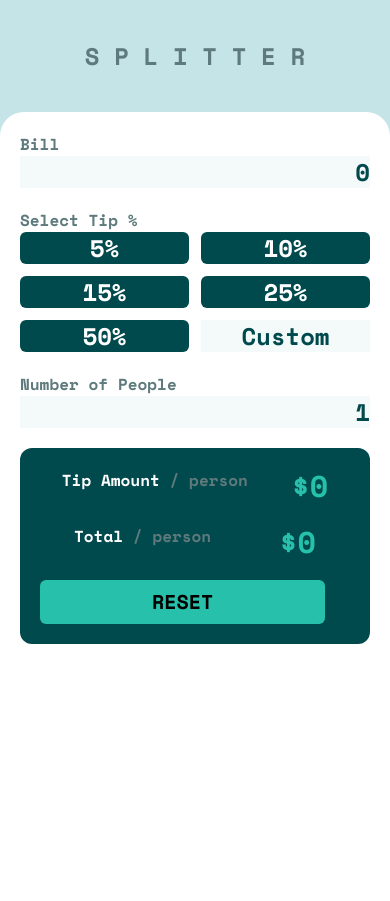
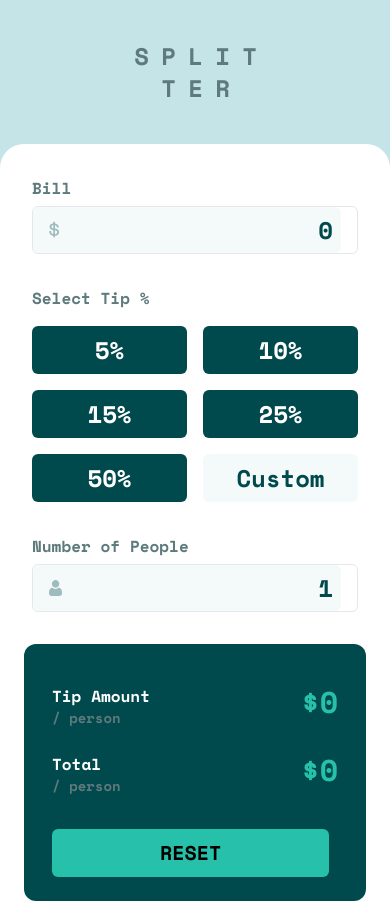
Before and after one commit to rafaelrendonx/tip-calculator, a React (Vite) app: page / in a window 390 px wide. Before the commit the page ends 844 px from the top, so only its background shows below. Built offline with nearby package versions, Linux system fonts and the light colour scheme.

Commit message:
Se termina version mobile

```diff
--- a/src/App.jsx
+++ b/src/App.jsx
@@ -1,4 +1,6 @@
 import { useState } from "react"
+import billImage from '../images/icon-dollar.svg'
+import personImage from '../images/icon-person.svg'
 
 function App() {
 
@@ -65,73 +67,101 @@
   return (
     <div className="font-spaceMono bg-light-grayish-cyan">
 
-      <div className=" p-10">
-        <h1 className="text-dark-grayish-cyan text-2xl text-center">S P L I T T E R</h1>
+      <div className="">
+        <h1 className="text-dark-grayish-cyan text-2xl text-center px-32 py-10 tracking-tighter">S P L I T T E R</h1>
       </div>
 
       {/*Cuadro blanco*/}
-      <main className="p-5 rounded-t-3xl bg-white">
+      <main className=" bg-white p-8 rounded-t-3xl">
         {/*Bill*/}
-        <div className="flex flex-col  pb-5">
-          <label htmlFor="bill" className="text-dark-grayish-cyan">Bill</label>
-          <input type="text" value={bill} onChange={handleBill} id="bill"
-            className="text-very-dark-cyan text-right text-2xl bg-very-light-grayish-cyan" />
+        <div className="flex flex-col pb-[32px]">
+          <label htmlFor="bill" className="text-dark-grayish-cyan pb-[6px]">Bill</label>
+
+          <div className="relative rounded-md border">
+            <input type="text" value={bill} onChange={handleBill} id="bill"
+              className="rounded-md py-[6.75px] bg-very-light-grayish-cyan text-very-dark-cyan text-2xl text-right pr-2" />
+            <div className="absolute inset-y-0 pl-4 flex items-center pointer-events-none bg-very-light-grayish-cyan rounded-md">
+              <svg xmlns="http://www.w3.org/2000/svg" width="11" height="17">
+                <path fill="#9EBBBD" d="M6.016 16.328v-1.464c1.232-.08 2.22-.444 2.964-1.092.744-.648 1.116-1.508 1.116-2.58v-.144c0-.992-.348-1.772-1.044-2.34-.696-.568-1.708-.932-3.036-1.092V4.184c.56.144 1.012.4 1.356.768.344.368.516.816.516 1.344v.288h1.824v-.432c0-.448-.088-.876-.264-1.284a3.783 3.783 0 00-.744-1.116A4.251 4.251 0 007.54 2.9a5.324 5.324 0 00-1.524-.492V.872H4.288V2.36a5.532 5.532 0 00-1.416.324c-.448.168-.84.392-1.176.672-.336.28-.604.616-.804 1.008-.2.392-.3.844-.3 1.356v.144c0 .96.316 1.708.948 2.244.632.536 1.548.884 2.748 1.044v3.912c-.704-.16-1.248-.472-1.632-.936-.384-.464-.576-1.08-.576-1.848v-.288H.256v.576c0 .464.08.924.24 1.38.16.456.404.88.732 1.272.328.392.744.728 1.248 1.008s1.108.476 1.812.588v1.512h1.728zM4.288 7.424c-.688-.128-1.164-.332-1.428-.612-.264-.28-.396-.644-.396-1.092 0-.464.176-.832.528-1.104.352-.272.784-.448 1.296-.528v3.336zm1.728 5.712V9.344c.768.128 1.328.328 1.68.6.352.272.528.688.528 1.248 0 .544-.196.984-.588 1.32-.392.336-.932.544-1.62.624z" />
+              </svg>
+            </div>
+          </div>
         </div>
+
         {/*Tips*/}
-        <div className="pb-5">
-          <p className="text-dark-grayish-cyan">Select Tip %</p>
-          <div className="grid grid-cols-2 gap-3">
+        <div className="pb-[32px]">
+          <p className="text-dark-grayish-cyan pb-4">Select Tip %</p>
+          <div className="grid grid-cols-2 gap-4">
             <button onClick={() => handleTip(5, 0)}
-              className={[0 === selectedTip ? "bg-strong-cyan text-white text-2xl rounded-md" : "bg-very-dark-cyan text-white text-2xl rounded-md"]}>
+              className={[0 === selectedTip ? "bg-strong-cyan text-white text-2xl rounded-md p-[8px]" : "bg-very-dark-cyan text-white text-2xl rounded-md p-[8px]"]}>
               5%
             </button>
             <button onClick={() => handleTip(10, 1)}
-              className={[1 === selectedTip ? "bg-strong-cyan text-white text-2xl rounded-md" : "bg-very-dark-cyan text-white text-2xl rounded-md"]}>
+              className={[1 === selectedTip ? "bg-strong-cyan text-white text-2xl rounded-md p-[8px]" : "bg-very-dark-cyan text-white text-2xl rounded-md p-[8px]"]}>
               10%
             </button>
             <button onClick={() => handleTip(15, 2)}
-              className={[2 === selectedTip ? "bg-strong-cyan text-white text-2xl rounded-md" : "bg-very-dark-cyan text-white text-2xl rounded-md"]}>
+              className={[2 === selectedTip ? "bg-strong-cyan text-white text-2xl rounded-md p-[8px]" : "bg-very-dark-cyan text-white text-2xl rounded-md p-[8px]"]}>
               15%
             </button>
             <button onClick={() => handleTip(25, 3)}
-              className={[3 === selectedTip ? "bg-strong-cyan text-white text-2xl rounded-md" : "bg-very-dark-cyan text-white text-2xl rounded-md"]}>
+              className={[3 === selectedTip ? "bg-strong-cyan text-white text-2xl rounded-md p-[8px]" : "bg-very-dark-cyan text-white text-2xl rounded-md p-[8px]"]}>
               25%
             </button>
             <button onClick={() => handleTip(50, 4)}
-              className={[4 === selectedTip ? "bg-strong-cyan text-white text-2xl rounded-md" : "bg-very-dark-cyan text-white text-2xl rounded-md"]}>
+              className={[4 === selectedTip ? "bg-strong-cyan text-white text-2xl rounded-md p-[8px]" : "bg-very-dark-cyan text-white text-2xl rounded-md p-[8px]"]}>
               50%
             </button>
             <input type="text" value={customTip} onChange={handleCustomTip} placeholder="Custom" onClick={() => handleTip(customTip, 5)} id="custom"
-              className="text-very-dark-cyan text-right text-2xl bg-very-light-grayish-cyan placeholder:text-center placeholder:text-very-dark-cyan" />
+              className="text-very-dark-cyan text-right text-2xl bg-very-light-grayish-cyan placeholder:text-center placeholder:text-very-dark-cyan p-[8px] rounded-md" />
           </div>
         </div>
+
         {/*People*/}
-        <div className="flex flex-col pb-5">
-          <label htmlFor="people" className="text-dark-grayish-cyan">Number of People</label>
-          <input type="text" value={people} onChange={handlePeople} id="people"
-            className="text-very-dark-cyan text-right text-2xl bg-very-light-grayish-cyan" />
+        <div className="flex flex-col">
+          <label htmlFor="people" className="text-dark-grayish-cyan pb-[6.75px]">Number of People</label>
+
+          <div className="relative rounded-md border">
+            <input type="text" value={people} onChange={handlePeople} id="people"
+              className="rounded-md py-[6.75px] bg-very-light-grayish-cyan text-very-dark-cyan text-2xl text-right pr-2" />
+            <div className="absolute inset-y-0 pl-4 flex items-center pointer-events-none bg-very-light-grayish-cyan rounded-md">
+              <svg xmlns="http://www.w3.org/2000/svg" width="13" height="16">
+                <path fill="#9EBBBD" d="M9.573 7.729c.406 0 .784.07 1.126.209.342.14.639.33.881.569.232.227.438.503.614.82a5.1 5.1 0 01.407.949c.097.312.178.654.242 1.016.062.359.105.699.126 1.011.02.307.031.624.031.945 0 .836-.259 1.512-.768 2.01-.504.492-1.17.742-1.98.742H2.748c-.81 0-1.477-.25-1.98-.742C.259 14.76 0 14.084 0 13.248c0-.322.01-.64.032-.945.02-.312.063-.652.126-1.01.063-.363.144-.705.242-1.017.1-.323.238-.643.407-.948.176-.318.382-.594.613-.821.243-.238.54-.43.882-.57.342-.138.72-.208 1.125-.208.16 0 .313.067.61.265.183.123.397.264.636.421.204.134.48.259.822.372.333.11.671.167 1.005.167a3.19 3.19 0 001.006-.167c.341-.113.618-.238.822-.372l.636-.42c.296-.2.45-.266.61-.266zM6.598 0C7.63 0 8.522.38 9.252 1.129s1.1 1.666 1.1 2.724c0 1.06-.37 1.976-1.1 2.725-.73.75-1.623 1.13-2.654 1.13-1.03 0-1.924-.38-2.653-1.13-.73-.749-1.1-1.666-1.1-2.725 0-1.058.37-1.975 1.1-2.724C4.675.379 5.567 0 6.598 0z" />
+              </svg>
+            </div>
+          </div>
         </div>
-        {/*Cuadro verde*/}
-        <div className="bg-very-dark-cyan rounded-xl p-5">
-          <div className="pb-5 flex flex-row justify-around">
-            <p className="text-white">Tip Amount <span className="text-dark-grayish-cyan">/ person</span></p>
+      </main>
+
+      {/*Cuadro verde*/}
+      <section className="bg-white px-6">
+        <div className="bg-very-dark-cyan rounded-xl pt-10 px-7 pb-[24px]">
+          <div className="flex flex-row justify-between pb-5">
+            <div className="pb-1">
+              <p className="text-white">Tip Amount</p>
+              <p className="text-dark-grayish-cyan text-sm">/ person</p>
+            </div>
             <p className="text-strong-cyan text-3xl">$
               {selectedTip === 5 ? customTipAmountPerPerson :
                 (tipAmountPerPerson === Infinity ? 'calculating' : tipAmountPerPerson)
               }
             </p>
           </div>
-          <div className="pb-5 flex flex-row justify-around">
-            <p className="text-white">Total <span className="text-dark-grayish-cyan">/ person</span></p>
+          <div className="flex flex-row justify-between pb-[29px]">
+            <div className="pb-1">
+              <p className="text-white">Total </p>
+              <p className="text-dark-grayish-cyan text-sm">/ person</p>
+            </div>
             <p className="text-strong-cyan text-3xl">$
               {selectedTip === 5 ? customTotalAmountPerPerson :
                 (totalAmountPerPerson === Infinity ? 'calculating' : totalAmountPerPerson)}
 
             </p>
           </div>
-          <button className="bg-strong-cyan text-xl rounded-md px-28 py-2" onClick={handleReset}>RESET</button>
+          <button className="bg-strong-cyan text-xl rounded-md px-[108px] py-[10px]" onClick={handleReset}>RESET</button>
         </div>
-      </main>
+
+      </section>
 
     </div>
   )
```
